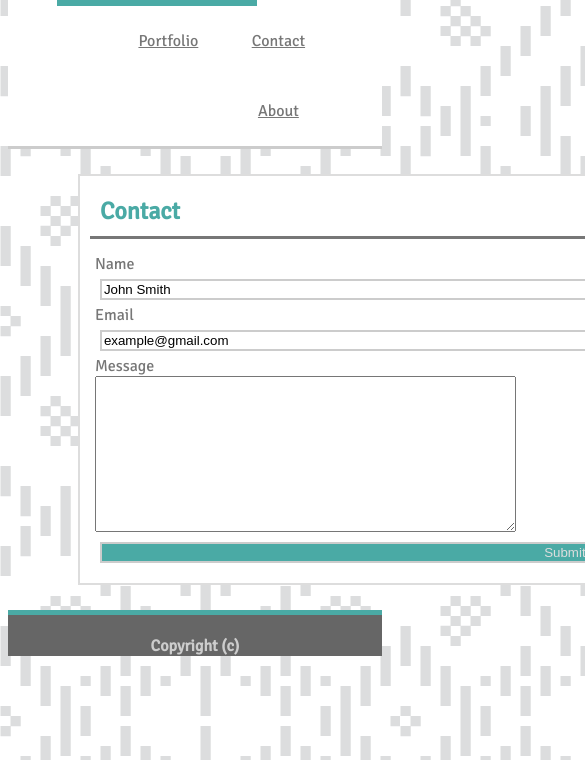
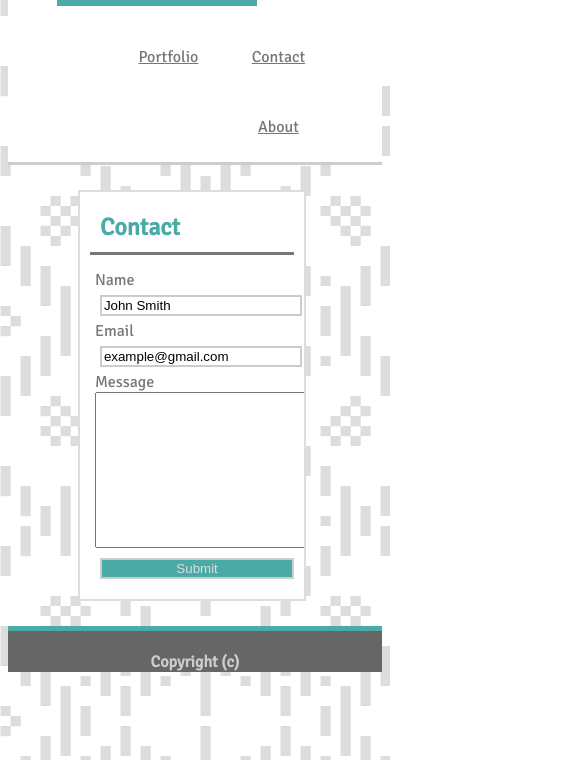
Before and after one commit to mjalbert13/Responsive-portfolio, a plain HTML site: page contact.html in a window 390 px wide. Shown: the part 84-844 px from the top of the page, 585 px wide, since content can reach past the window. Drawn offline with Linux system fonts and the light colour scheme.

Commit message:
first commit

```diff
--- a/assets/css/style.css
+++ b/assets/css/style.css
@@ -14,7 +14,8 @@ header {
     background: #4aaaa5;
     color: #cccccc;
     padding: 0px;
-    width: 200px;
+    width: 100%;
+    max-width: 200px;
     float: left;
     position: relative;
     text-align: center;
@@ -52,7 +53,8 @@ li a {
 .content {
     background: #ffffff;
     border: 2px solid #dddddd;
-    width: 960px;
+    width: 100%;
+    max-width: 960px;
     position: relative;
     left: 12%;
     margin: 25px;
@@ -122,3 +124,29 @@ input  {
     background: #4aaaa5;
     color: #dddddd;
 }
+
+@media screen and (max-width: 960px) {
+
+    .content {
+        width: 60%;
+        background: #ffffff;
+    }
+
+}
+
+@media screen and (max-width: 768px) {
+    .content {
+        width: 60%
+    }
+}
+
+@media screen and (max-width: 640px) {
+    #name {
+        width: 100%;
+    }
+
+    .list {
+        width: 100%;
+        float: left;
+    }
+}
--- a/contact.html
+++ b/contact.html
@@ -13,12 +13,13 @@
         <Div id="Name">
            <h1>Matt Jalbert</h1>
         </Div>
+       <div class="list">
         <ul>
             <li class="button"><a href="contact.hetml">Contact</a></li>
             <li class="button"><a href="portfolio.html">Portfolio</a></li>
             <li class="button"><a href="index.html">About</a></li>
-
-        </ul>
+            </ul>
+        </div>
     </header>
     <div class="clear"></div>
     <div class='content'>
```
Also changed, not shown: index.html (+3 -0 lines), portfolio.html (+2 -0 lines).
